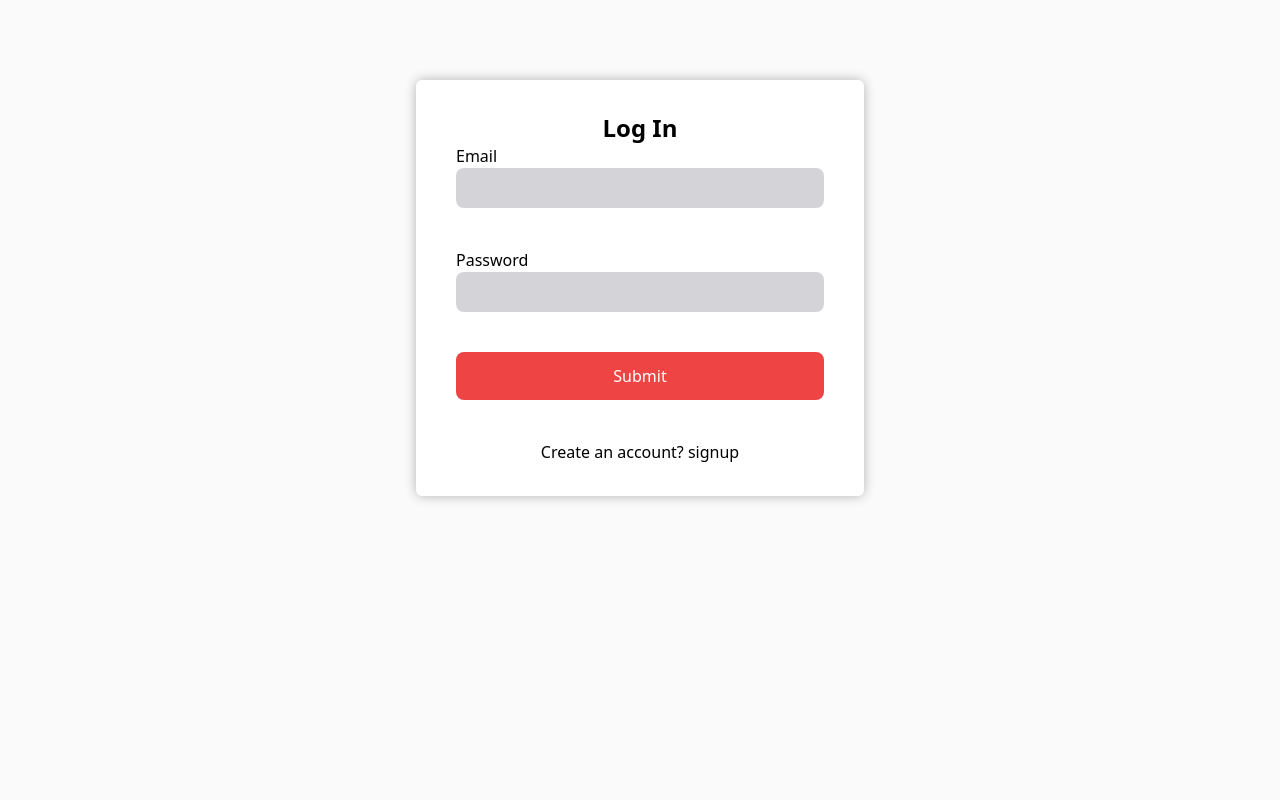
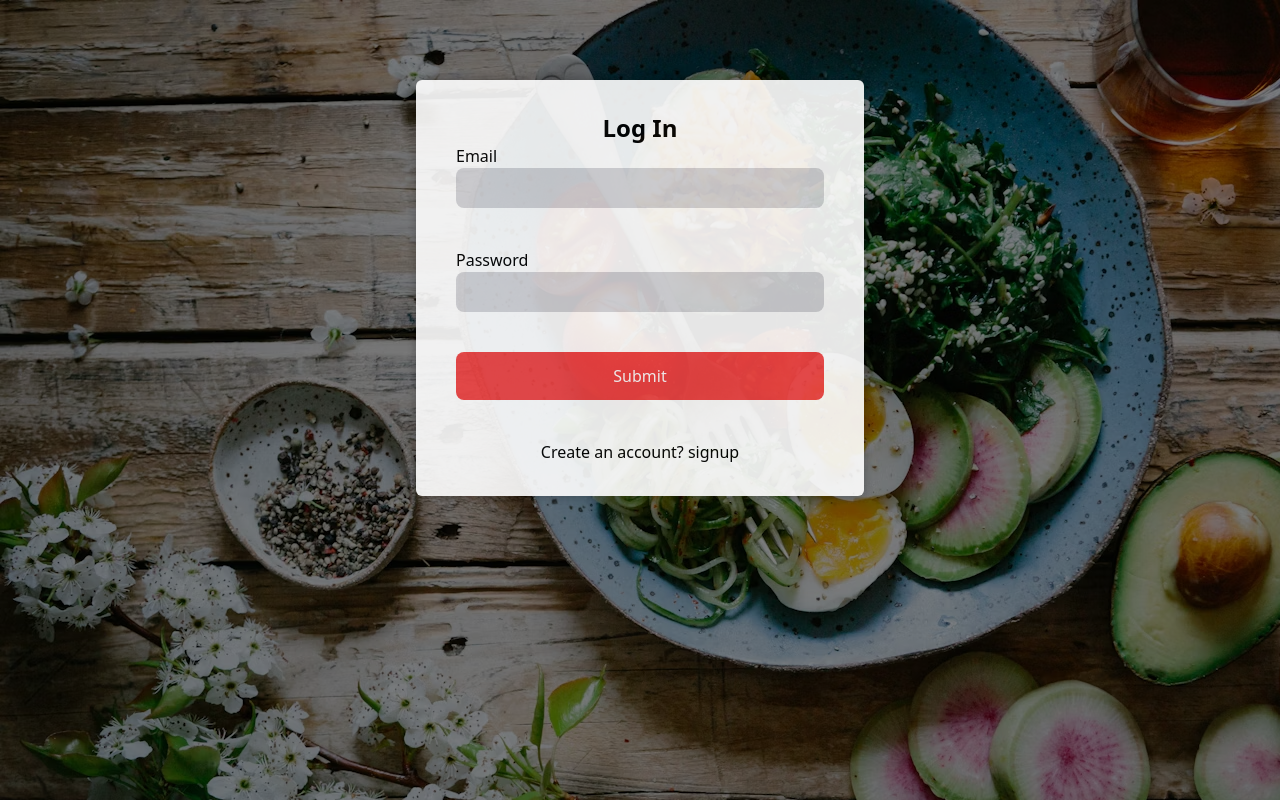
Before and after one commit to BikashKakati/Restaurant_Project, a React (Vite) app: page /login in a window 1280 px wide. Built offline with nearby package versions, Linux system fonts and the light colour scheme; no server answers; the database is empty.

Commit message:
Style- Chenge Background of Log

```diff
--- a/src/index.css
+++ b/src/index.css
@@ -3,32 +3,58 @@
 @tailwind utilities;
 
 
-@layer components{
-    body{
-        @apply bg-zinc-50;
+@layer components {
+    .bg-overlay {
+        position: absolute;
+        top: 0;
+        left: 0;
+        width: 100%;
+        height: 100%;
+        background-color: rgba(0, 0, 0, 0.5);
     }
-    .bg-nav{
-        background: rgba(0,0,0,.1);
+
+    .bg-nav {
+        background: rgba(0, 0, 0, .1);
     }
-    .nav-hover{
+
+    .nav-hover {
         background: rgba(236, 229, 229, 0.5);
     }
-    .cart-icon-position{
+
+    .cart-icon-position {
         top: 50%;
         left: 50%;
-        transform: translate(-50%,-50%);
+        transform: translate(-50%, -50%);
     }
+
     .cart-container {
         max-width: 40rem;
         min-height: 28rem;
     }
-    .popup-animation{
+
+    .popup-animation {
         animation: pop .5s ease-in-out;
     }
-    @keyframes pop{
-        0%{
+
+    @keyframes pop {
+        0% {
             opacity: 0;
             scale: 0;
         }
     }
 }
+
+body {
+    @apply bg-zinc-50;
+}
+
+.swiper>.swiper-button-next,
+.swiper>.swiper-button-prev {
+    @apply p-6 bg-white rounded-full text-gray-800 text-sm shadow-lg !important;
+}
+
+.swiper>.swiper-button-next::after,
+.swiper>.swiper-button-prev::after
+ {
+    @apply text-lg font-bold !important;
+}
--- a/src/pages/Log/LogInForm.jsx
+++ b/src/pages/Log/LogInForm.jsx
@@ -18,10 +18,11 @@ function LogInForm() {
     }
 
     return (
-        <div className="w-full h-dvh mb-20 pt-20 md:mb-0">
-            <div className="relative w-full h-full md:h-auto md:max-w-128 mx-auto py-8 px-10 md:shadow-custom bg-white rounded-md">
+        <div className="w-full relative h-dvh mb-20 pt-20 md:mb-0 bg-[url('/food.avif')]">
+            <div className="bg-overlay"></div>
+            <div className="relative w-full h-full md:h-auto md:max-w-128 mx-auto py-8 px-10 md:shadow-custom rounded-md bg-white opacity-90">
                 <h4 className='text-center text-2xl font-bold'>Log In</h4>
-                <form className="w-full *:w-full *:mb-10 *:rounded-lg" onSubmit={submitHandler}>
+                <form className="w-full *:w-full *:mb-10 *:rounded-lg *:outline-none" onSubmit={submitHandler}>
                     <label htmlFor="email">Email</label>
                     <input type="email" id='email' className="p-2 bg-zinc-300" ref={emailRef} />
                     <label htmlFor="password">Password</label>
--- a/src/pages/Log/SignupForm.jsx
+++ b/src/pages/Log/SignupForm.jsx
@@ -33,10 +33,11 @@ function SignupForm() {
     }
 
     return (
-        <div className="w-full min-h-dvh pt-20">
-            <div className="relative w-full h-full md:h-auto mb-20 md:max-w-128 mx-auto py-8 px-10 md:shadow-custom bg-white rounded-md">
+        <div className="w-full min-h-dvh pt-20 bg-[url('/food.avif')]">
+            <div className="bg-overlay"></div>
+            <div className="relative w-full h-full md:h-auto mb-20 md:max-w-128 mx-auto py-8 px-10 md:shadow-custom bg-white rounded-md opacity-90">
                 <h4 className='text-center text-2xl font-bold'>Sign Up</h4>
-                <form className="w-full *:w-full *:mb-10 *:rounded-lg" onSubmit={signUpHandler}>
+                <form className="w-full *:w-full *:mb-10 *:rounded-lg *:outline-none" onSubmit={signUpHandler}>
                     <label htmlFor="email">Email</label>
                     <input type="email" id='email' className="p-2 bg-zinc-300" ref={emailRef} />
                     <label htmlFor="password">Password</label>
```
Also changed, not shown: public/food.avif (added).
